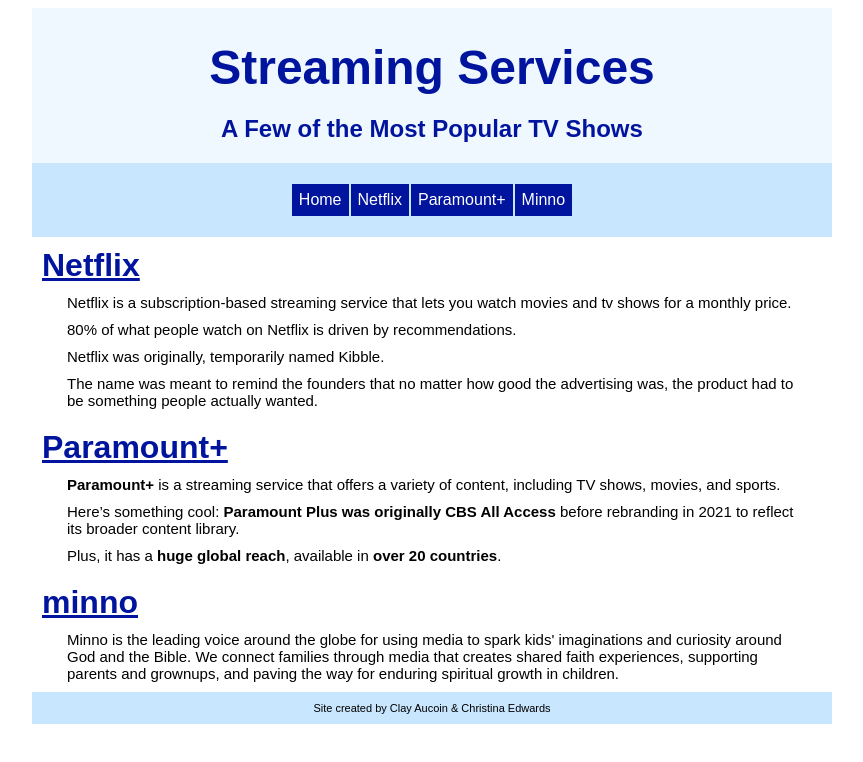
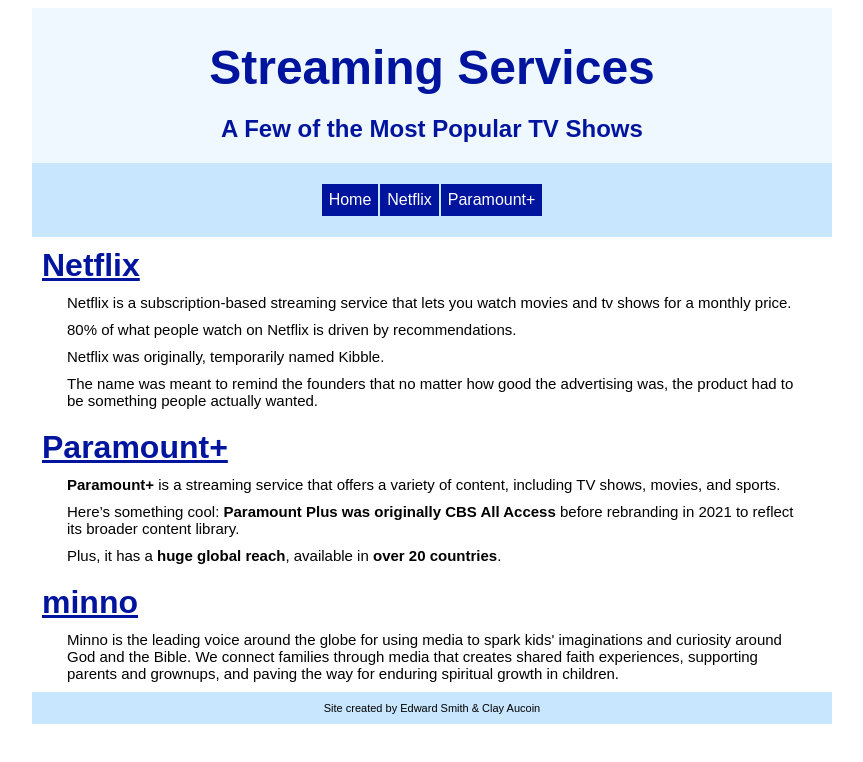
Before and after one commit to EdSmith2032/ASCII-project, a plain HTML site: page index.html in a window 1280 px wide. Shown: the whole page, without its empty margins (208-1071 px from the left). Drawn offline with Linux system fonts and the light colour scheme.

Commit message:
Changed nav and by line in index.html

```diff
--- a/index.html
+++ b/index.html
@@ -23,7 +23,6 @@
           <a class="nav" href="index.html">Home</a>
           <a class="nav" href="netflix.html">Netflix</a>
           <a class="nav" href="paramount.html">Paramount+</a>
-          <a class="nav" href="minno.html">Minno</a>
         </nav>
         <!-- navigation end -->
 
@@ -71,7 +70,7 @@
 
         <!-- footer start -->
         <nav class="footer">
-          Site created by Clay Aucoin &amp; Christina Edwards
+          Site created by Edward Smith &amp; Clay Aucoin
         </nav>
         <!-- footer end -->
 
```
